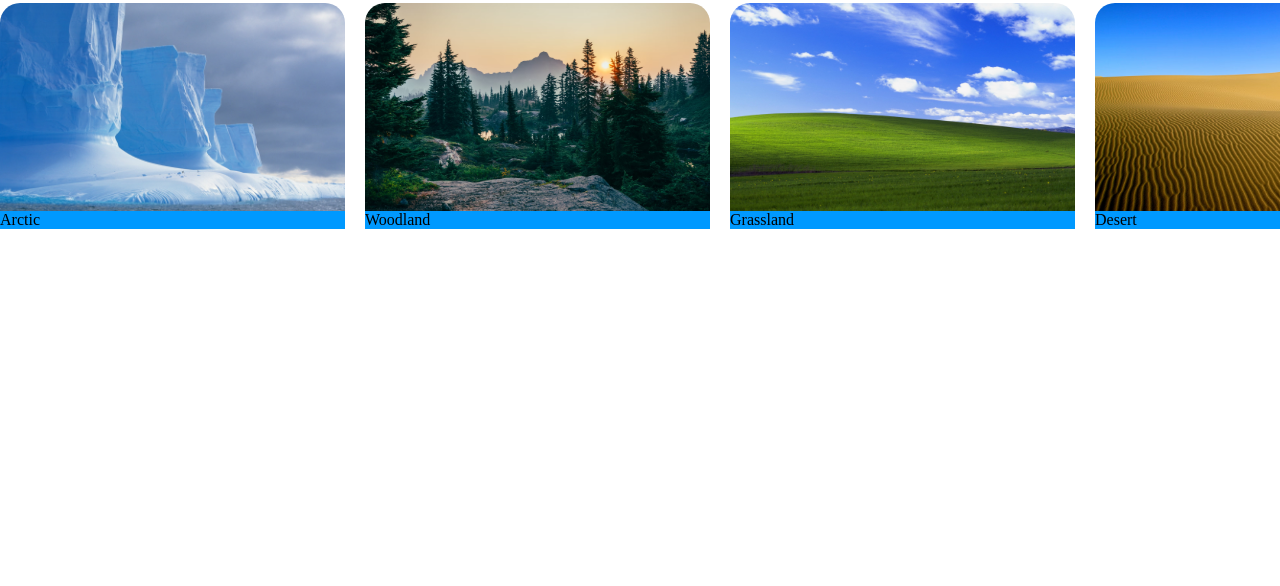
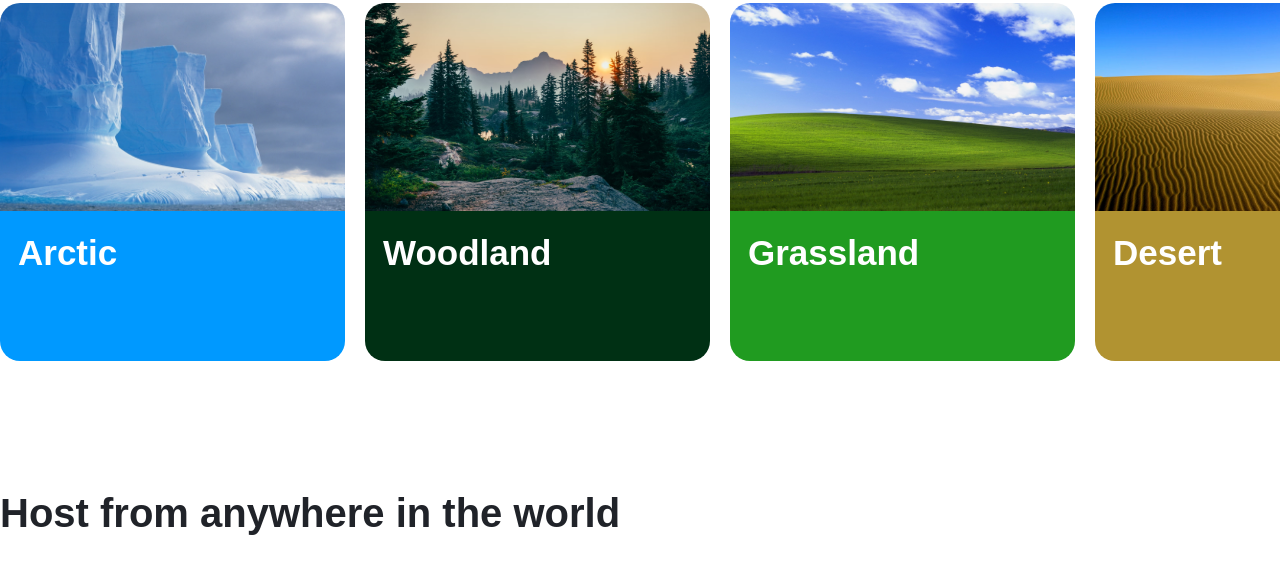
Before and after one commit to Hantech23/Airbnb_landing_page, a plain HTML site: page index.html in a window 1280 px wide. Shown: the part 1131-1717 px from the top of the page. Drawn offline with Linux system fonts and the light colour scheme.

Commit message:
Finish captions in destinations section

```diff
--- a/index.html
+++ b/index.html
@@ -26,12 +26,10 @@
             </div>
         </div>
 
-
         <div class="hero">
             <img src="./images/hero.jpg">
             <div class="slogan">Roam free</div>
         </div>
-
 
         <div class="destinations">
             <div class="header">Book a home in any biome</div>
@@ -41,16 +39,15 @@
                 <img class="three" src="./images/bliss.jpg">
                 <img class="four" src="./images/desert.avif">
             </div>
-
             <div class="caption">
-                <div class="one">Arctic</div>
-                <div class="two">Woodland</div>
-                <div class="three">Grassland</div>
-                <div class="four">Desert</div>
+                <div class="one"><p>Arctic</p></div>
+                <div class="two"><p>Woodland</p></div>
+                <div class="three"><p>Grassland</p></div>
+                <div class="four"><p>Desert</p></div>
             </div>
         </div>
 
-
+        <div class="hosting-header">Host from anywhere in the world</div>
         <div class="hosting">
             <div class="text">
                 <div class="title">BECOME A HOST</div>
@@ -60,9 +57,6 @@
             </div>
         </div>
 
-
-
-
         <div class="footer">
             <div class="copyright">© 2022 Bearbnb, Inc.</div>
         </div>
--- a/styles.css
+++ b/styles.css
@@ -32,7 +32,6 @@ body {
     font-weight: 1000;
     font-family:Arial, Helvetica, sans-serif;
 }
-
 .header .searchBar {
     display: flex;
     height: 30px;
@@ -49,7 +48,6 @@ body {
     font-size: 13px;
     margin: auto;
 }
-
 .header .rightLinks {
     display: flex;
     height: 30px;
@@ -82,7 +80,6 @@ body {
     font-size: 40px;
 }
 
-
 .destinations .header {
     font-family: sans-serif;
     font-size: 40px;
@@ -95,7 +92,6 @@ body {
     width: 1440px;
     display: flex;
     justify-content: space-between;
-    align-items: center;
     margin: auto;
 }
 .destinations .container img {
@@ -105,34 +101,60 @@ body {
     border-top-left-radius: 20px;
     border-top-right-radius: 20px;
 }
-
 .destinations .caption {
     width: 1440px;
     display: flex;
     justify-content: space-between;
-    align-items: center;
     margin: auto;
 }
 .destinations .caption div {
+    width: 345px;
+    height: 150px;
+    position: relative;
+    border-bottom-left-radius: 20px;
+    border-bottom-right-radius: 20px;
+}
+.destinations .caption .one {
     background-color: rgb(0, 153, 255);
-    width: 345px;
+}
+.destinations .caption .two {
+    background-color: rgb(0, 48, 20);
+}
+.destinations .caption .three {
+    background-color: rgb(32, 155, 32);
+}
+.destinations .caption .four {
+    background-color: rgb(177, 147, 49);
+}
+.destinations .caption p {
+    position: absolute;
+    top: -13px;
+    left: 18px;
+    color: white;
+    font-size: 35px;
+    font-weight: 550;
+    font-family: sans-serif;
 }
 
-
-
-
+.hosting-header {
+    width: 1440px;
+    font-family: sans-serif;
+    font-size: 40px;
+    font-weight: 600;
+    margin: 130px auto 60px auto;
+    color: #202329;
+}
 .hosting {
     background-image: url(./images/header.jpg);
     width: 1440px;
     height: 700px;
     background-size: cover;
     background-repeat: no-repeat;
-    margin: 400px auto 200px;
+    margin: 0px auto 100px;
     background-position: center;
     border-radius: 20px;
     align-items: center;
     justify-content: center;
-
 }
 .hosting .text {
     display: inline-block;
@@ -145,7 +167,6 @@ body {
     padding-bottom: 10px;
     border-radius: 5px;
 }
-
 .hosting .text div {
     color: white;
     font-family: sans-serif;
@@ -155,7 +176,6 @@ body {
     font-size: 18px;
     font-weight: 700;
     margin-bottom: 20px;
-
 }
 .hosting .slogan {
     font-size: 60px;
@@ -179,9 +199,6 @@ body {
     border: none;
 }
 
-
-
-
 .footer {
     background-color: #1F2937;
     height: 100px;
@@ -190,7 +207,6 @@ body {
     margin: auto;
 }
 .footer .copyright {
-
     color: white;
     flex: 1;
     text-align: center;
```
